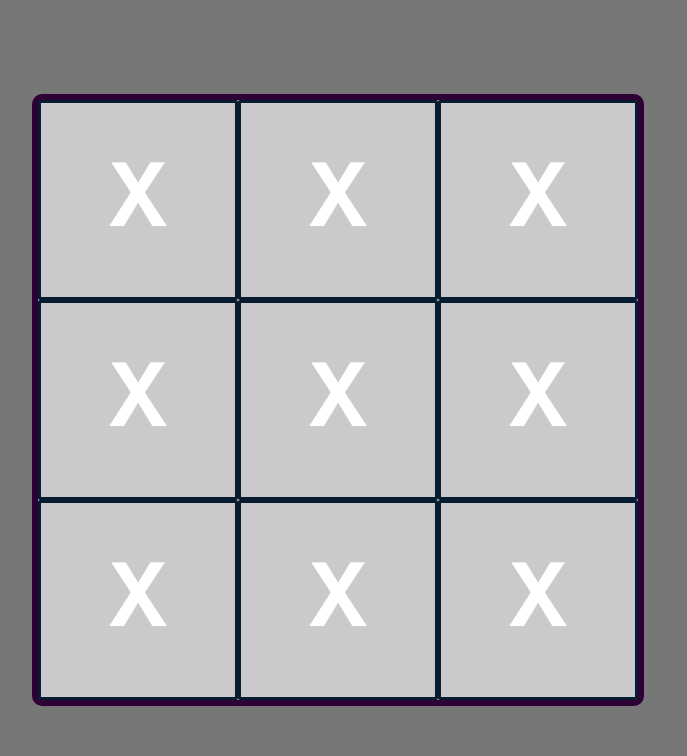
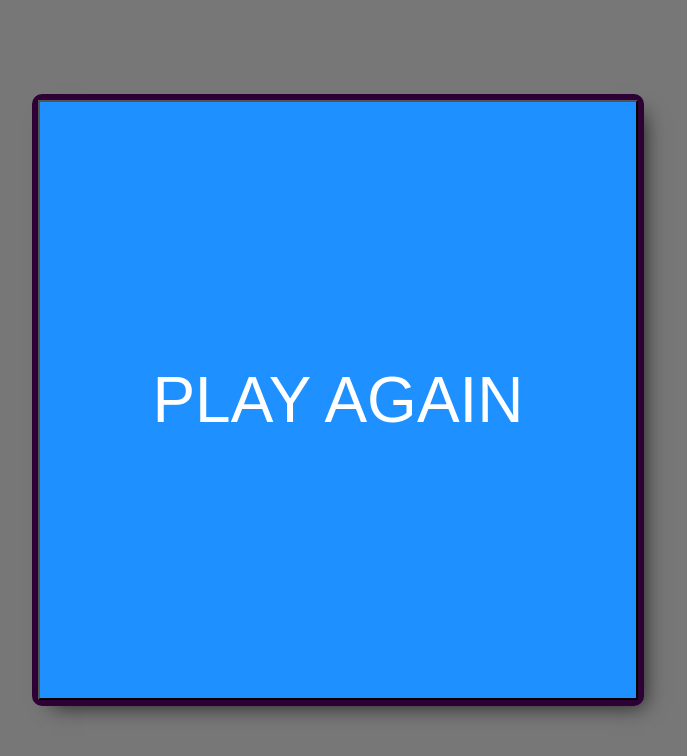
Before and after one commit to kazbag/tictactoe, a React (Create React App) app in the folder tictactoe/: page / in a window 1280 px wide. Shown: the top 756 px of the page, without its empty margins (302-989 px from the left). Built offline with nearby package versions, Linux system fonts and the light colour scheme.

Commit message:
included onclick event for fields, switching players

```diff
--- a/tictactoe/src/components/Board/Board.component.jsx
+++ b/tictactoe/src/components/Board/Board.component.jsx
@@ -1,19 +1,53 @@
 import React from "react";
 import styles from "./Board.module.scss";
 import Field from "../Field/Field.component";
+import Button from "../Button/Button.component";
 class Board extends React.Component {
+  state = {
+    board: [0, 1, 2, 3, 4, 5, 6, 7, 8],
+    gameOver: true,
+    playerClicked: "&times;",
+    playerTurn: 0,
+    winningPatterns: [
+      [0, 1, 2],
+      [3, 4, 5],
+      [6, 7, 8],
+      [0, 3, 6],
+      [1, 4, 7],
+      [2, 5, 8],
+      [0, 4, 8],
+      [2, 4, 6]
+    ]
+  };
+  newGame = () => this.setState({ gameOver: false });
+  checkGameStatus = e => {
+    //todo
+  };
+  setField = e => {
+    // console.table(event.target);
+    this.state.playerClicked === "&times;"
+      ? this.setState({ playerClicked: "&#x25EF;" })
+      : this.setState({ playerClicked: "&times;" });
+    e.target.innerHTML = this.state.playerClicked;
+    // console.log(this.state.playerClicked);
+  };
   render() {
     return (
       <div className={styles.board}>
-        <Field id="0" />
-        <Field id="1" />
-        <Field id="2" />
-        <Field id="3" />
-        <Field id="4" />
-        <Field id="5" />
-        <Field id="6" />
-        <Field id="7" />
-        <Field id="8" />
+        {!this.state.gameOver && (
+          <>
+            <Field setField={this.setField} id="0" />
+            <Field setField={this.setField} id="1" />
+            <Field setField={this.setField} id="2" />
+            <Field setField={this.setField} id="3" />
+            <Field setField={this.setField} id="4" />
+            <Field setField={this.setField} id="5" />
+            <Field setField={this.setField} id="6" />
+            <Field setField={this.setField} id="7" />
+            <Field setField={this.setField} id="8" />
+          </>
+        )}
+        {this.state.gameOver && <Button newGame={this.newGame} />}
       </div>
     );
   }
--- a/tictactoe/src/components/Board/Board.module.scss
+++ b/tictactoe/src/components/Board/Board.module.scss
@@ -2,10 +2,12 @@
   background-color: #ccc9cc;
   border: 6px solid #2d0036;
   border-radius: 10px;
+  box-shadow: 10px 10px 20px -10px rgba(0, 0, 0, 0.75);
   color: #fff;
   display: grid;
   grid-template: repeat(3, 1fr) / repeat(3, 1fr);
   height: 600px;
   margin: 0 auto;
+  position: relative;
   width: 600px;
 }
--- /dev/null
+++ b/tictactoe/src/components/Button/Button.component.jsx
@@ -0,0 +1,8 @@
+import React from "react";
+import styles from "./Button.module.scss";
+const Button = ({ newGame }) => (
+  <button className={styles.button} onClick={newGame}>
+    Play again
+  </button>
+);
+export default Button;
--- /dev/null
+++ b/tictactoe/src/components/Button/Button.module.scss
@@ -0,0 +1,13 @@
+.button {
+  background-color: dodgerblue;
+  color: #fff;
+  display: block;
+  font-size: 4rem;
+  height: 100%;
+  left: 0;
+  margin: 0 auto;
+  position: absolute;
+  text-transform: uppercase;
+  top: 0;
+  width: 100%;
+}
--- a/tictactoe/src/components/Field/Field.component.jsx
+++ b/tictactoe/src/components/Field/Field.component.jsx
@@ -1,5 +1,15 @@
 import React from "react";
 import styles from "./Field.module.scss";
-const Field = props => <div className={styles.field}>X</div>;
-
+class Field extends React.Component {
+  handleClick = e => {
+    console.log(this.props.id);
+  };
+  render() {
+    return (
+      <div className={styles.field} onClick={this.props.setField}>
+        {this.props.id}
+      </div>
+    );
+  }
+}
 export default Field;
--- a/tictactoe/src/components/Field/Field.module.scss
+++ b/tictactoe/src/components/Field/Field.module.scss
@@ -7,4 +7,11 @@
   font-size: 6rem;
   font-weight: 700;
   justify-content: center;
+  transition: 0.3s cubic-bezier(0.075, 0.82, 0.165, 1);
+  &:hover {
+    background: rgb(133, 52, 150);
+    transform: scale(1.05);
+    cursor: pointer;
+    color: #000;
+  }
 }
```
Also changed, not shown: tictactoe/src/serviceWorker.js (deleted, +0 -135 lines), tictactoe/src/logo.svg (deleted).
